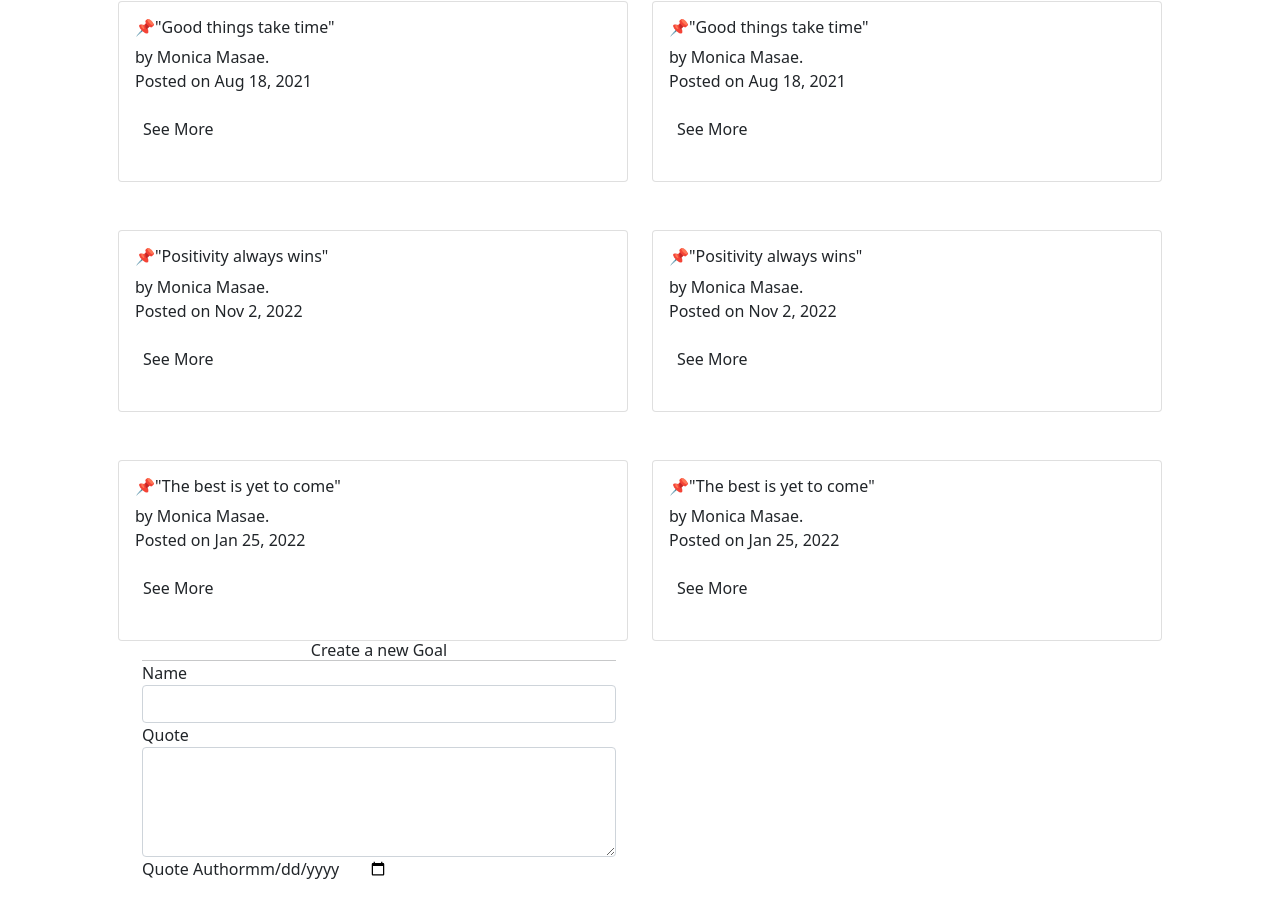
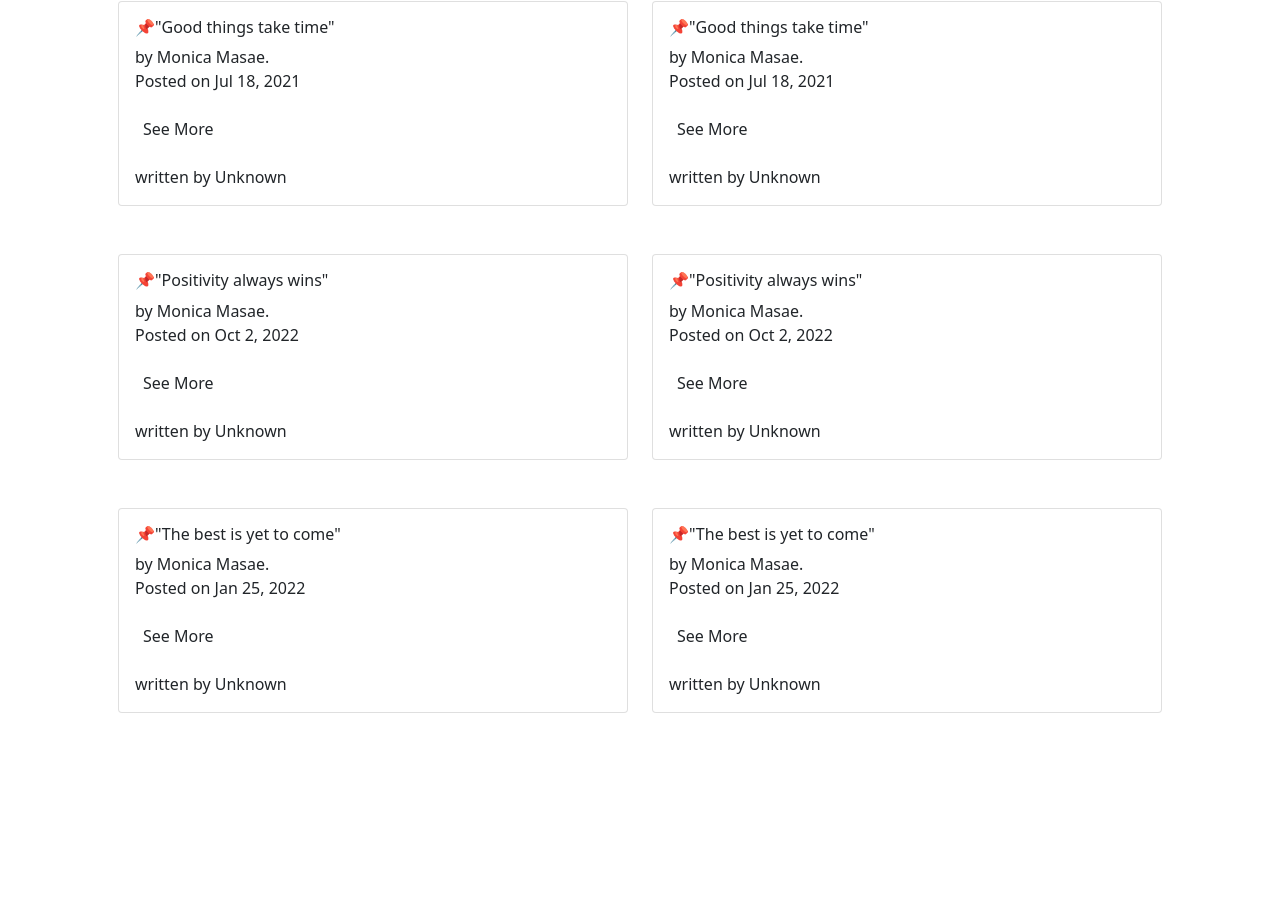
Before and after one commit to M0nicah/quotes-app-angular, an Angular app: page / in a window 1280 px wide. Shown: the part 194-1112 px from the top of the page. After the commit the page ends 955 px from the top, so only its background shows below. Built offline with nearby package versions, Linux system fonts and the light colour scheme.

Commit message:
add description div

```diff
--- a/src/app/app.module.ts
+++ b/src/app/app.module.ts
@@ -5,6 +5,7 @@ import { AppComponent } from './app.component';
 import { QuoteFormComponent } from './quote-form/quote-form.component';
 import { QuoteComponent } from './quote/quote.component';
 import { QuoteDetailsComponent } from './quote-details/quote-details.component';
+import { FormsModule, NgForm } from '@angular/forms';
 
 
 @NgModule({
--- a/src/app/quote-form/quote-form.component.html
+++ b/src/app/quote-form/quote-form.component.html
@@ -1,23 +1,18 @@
-<div class="container-fluid">
+<!-- <div class="container-fluid">
     <h2 class="text-center">Create a new Goal</h2>
     <hr>
-    <form>
+    <form #quoteForm='ngForm'>
         <div class="form-group">
-
             <label for="name">Name</label>
-            <input type="text" required class="form-control" id="name">
-
+            <input type="text" required class="form-control" id="name" ">
         </div>
         <div class="form-group">
-
             <label for="description">Quote</label>
             <textarea class="form-control" id="description" rows="4" required></textarea>
-
         </div>
         <div class="form-group">
             <label for="complete">Quote Author</label>
             <input type='date' id="complete" required>
-
         </div>
     </form>
-  </div>
+  </div> -->
--- a/src/app/quote-form/quote-form.component.ts
+++ b/src/app/quote-form/quote-form.component.ts
@@ -1,15 +1,16 @@
-import { Component, OnInit } from '@angular/core';
+import { Component, OnInit, Output, EventEmitter } from '@angular/core';
+import { Quotes } from '../quotes';
 
 @Component({
   selector: 'app-quote-form',
   templateUrl: './quote-form.component.html',
-  styleUrls: ['./quote-form.component.css']
+  styleUrls: ['./quote-form.component.css'],
 })
 export class QuoteFormComponent implements OnInit {
+  newQuote = new Quotes(0, '', '', '', new Date());
+  @Output() add = new EventEmitter<Quotes>();
 
-  constructor() { }
+  constructor() {}
 
-  ngOnInit(): void {
-  }
-
+  ngOnInit(): void {}
 }
--- a/src/app/quote/quote.component.html
+++ b/src/app/quote/quote.component.html
@@ -28,6 +28,10 @@
                                   <p class="card-text">by {{ quote.author }}.</p>
                                   <p class="card-text">Posted on {{ quote.postedDate|date }}</p>
                                   <button (click)="toggleDetails(i)" class="bg-pink-200 text-pink-600 p-2 my-3 rounded-xl">See More</button>
+                                  <div >
+                                      {{ quote.description }}
+
+                                  </div>
                                 </div>
                               </div>
                             </div>
@@ -38,6 +42,11 @@
                                   <p class="card-text">by {{ quote.author }}.</p>
                                   <p class="card-text">Posted on {{ quote.postedDate|date }}</p>
                                   <button (click)="toggleDetails(i)" class="bg-pink-200 text-pink-600 p-2 my-3 rounded-xl">See More</button>
+                                  <div >
+                                    {{ quote.description }}
+
+                                </div>
+
                                 </div>
                               </div>
                             </div>
@@ -49,9 +58,9 @@
                     </div>
 
                   </ul>
-                  <div class="col-md-6">
+                  <!-- <div class="col-md-6">
                     <app-quote-form></app-quote-form>
-                  </div>
+                  </div> -->
               </div>
         </div>
     </div>
--- a/src/app/quote/quote.component.ts
+++ b/src/app/quote/quote.component.ts
@@ -10,9 +10,9 @@ import { Quotes } from '../quotes';
 export class QuoteComponent implements OnInit {
   title = 'Welcome to Quotey quotes';
   quotes: Quotes[] = [
-    new Quotes(1, '"Good things take time"', 'Monica Masae', 'written by unknown' , new Date (2021,0o7,18)),
-    new Quotes(2, '"Positivity always wins"', 'Monica Masae', 'written by unknown' , new Date (2022,10,0o2)),
-    new Quotes(3, '"The best is yet to come"', 'Monica Masae', 'written by unknown', new Date (2021,12,25)),
+    new Quotes(1, '"Good things take time"', 'Monica Masae', 'written by Unknown' , new Date (2021,6,18)),
+    new Quotes(2, '"Positivity always wins"', 'Monica Masae', 'written by Unknown' , new Date (2022,9,0o2)),
+    new Quotes(3, '"The best is yet to come"', 'Monica Masae', 'written by Unknown', new Date (2021,12,25)),
 
   ];
 
--- a/src/app/quotes.ts
+++ b/src/app/quotes.ts
@@ -1,5 +1,5 @@
 export class Quotes {
-  showDescription: boolean;
+  showDescription: boolean=false;
 
   constructor(
     public id: number,
```
